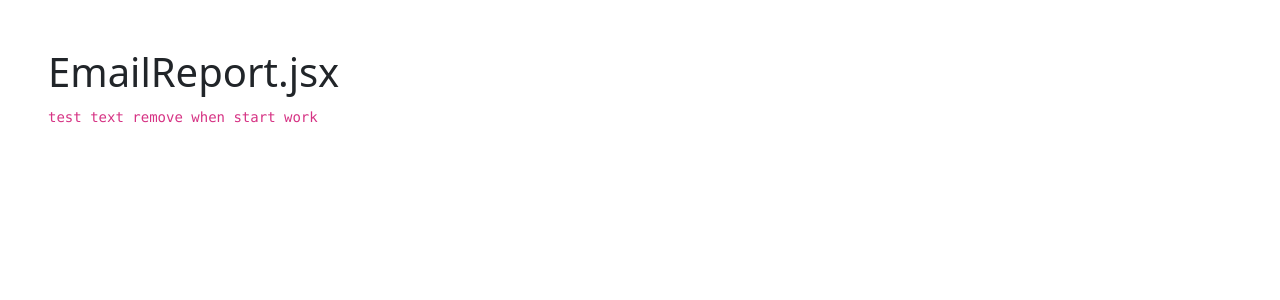
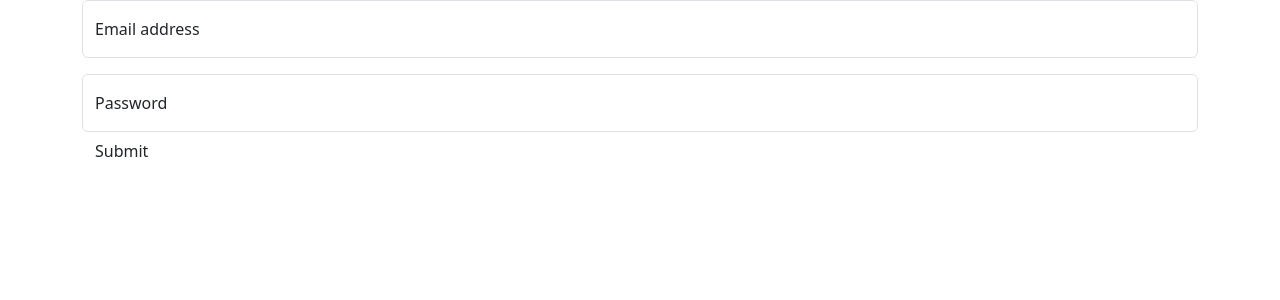
Before and after one commit to mikasa99985/react, a React (Vite) app: page /report in a window 1280 px wide. Shown: the top 300 px of the page. Built offline with nearby package versions, Linux system fonts and the light colour scheme.

Commit message:
worked in EmailReport

```diff
--- a/src/pages/EmailReport.jsx
+++ b/src/pages/EmailReport.jsx
@@ -3,9 +3,16 @@
 const EmailReport = () => {
     return (
         <>
-            <div className="m-5">
-                <h1>EmailReport.jsx</h1>
-                <code>test text remove when start work</code>
+            <div className='container'>
+                <div class="form-floating mb-3">
+                    <input type="email" class="form-control" id="floatingInput" placeholder="name@example.com" />
+                    <label for="floatingInput">Email address</label>
+                </div>
+                <div class="form-floating">
+                    <input type="password" class="form-control" id="floatingPassword" placeholder="Password" />
+                    <label for="floatingPassword">Password</label>
+                </div>
+                <button type="button" class="btn">Submit</button>
             </div>
         </>
     )
```
